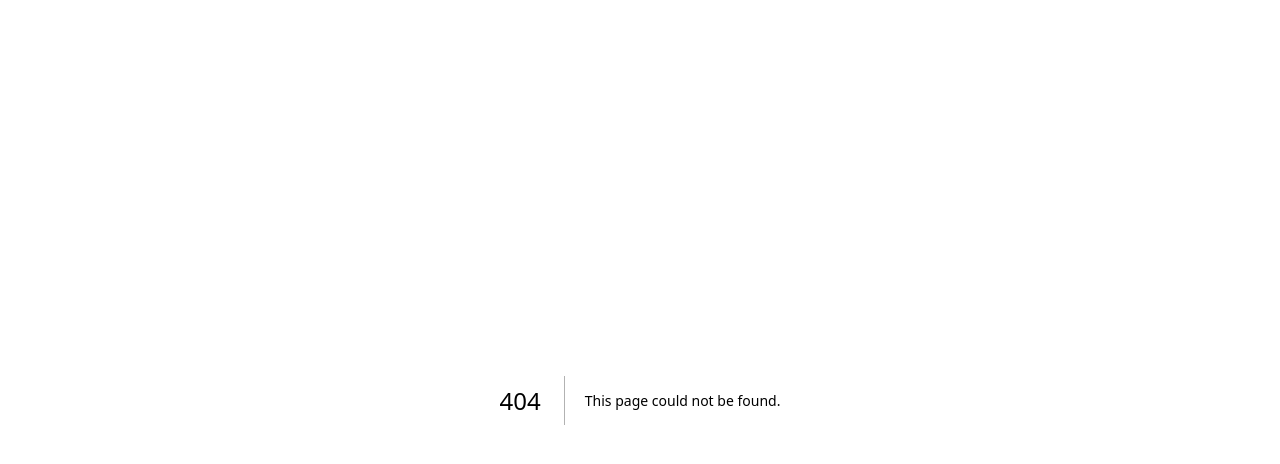
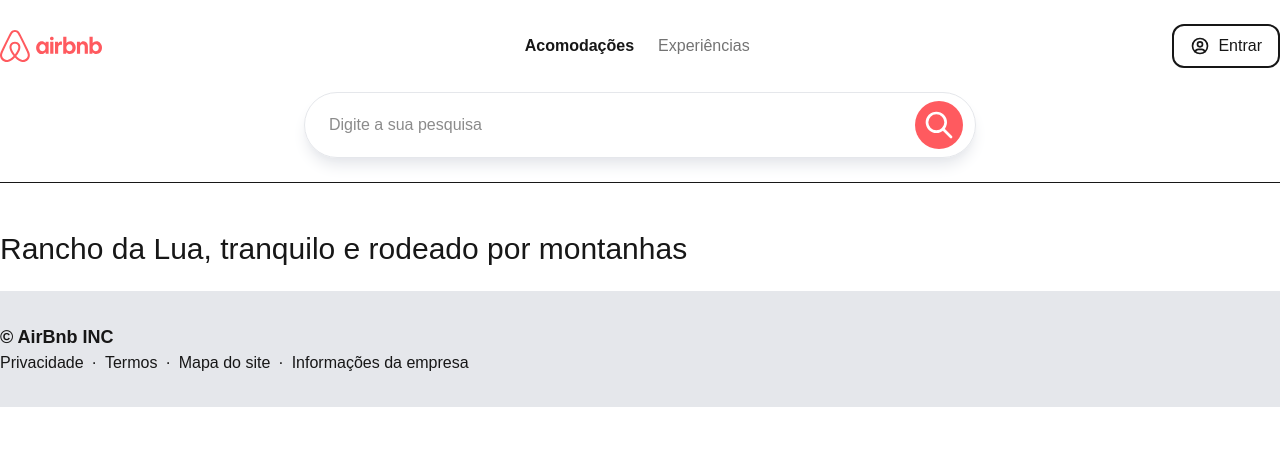
Before and after one commit to alexandrerogeriosn93/project-next-clone-airbnb, a Next.js app: page /beira-lago in a window 1280 px wide. Before the commit this address had no page. Shown: the top 464 px of the page. Built offline with nearby package versions, Linux system fonts and the light colour scheme.

Commit message:
feat: refact widget AccommodationList adding Link e create page Details

```diff
--- /dev/null
+++ b/src/app/[id]/page.tsx
@@ -0,0 +1,32 @@
+import Footer from "@/widgets/Footer";
+import NavbarTop from "@/widgets/NavbarTop";
+import SearchBar from "@/widgets/SearchBar";
+
+interface DetailsProps {
+  id: string;
+}
+
+export default async function Details({
+  params,
+}: {
+  params: Promise<DetailsProps>;
+}) {
+  const data = await params;
+  return (
+    <div>
+      <header className="container mx-auto">
+        <NavbarTop />
+        <SearchBar />
+      </header>
+      <hr className="my-6" />
+      <main className="container mx-auto py-6">
+        <h1 className="text-3xl">
+          Rancho da Lua, tranquilo e rodeado por montanhas
+        </h1>
+      </main>
+      <footer className="bg-gray-200 dark:bg-[#0a0a0a]">
+        <Footer />
+      </footer>
+    </div>
+  );
+}
--- a/src/widgets/AccommodationList.tsx
+++ b/src/widgets/AccommodationList.tsx
@@ -1,5 +1,6 @@
 import Accommodation from "@/components/Accommodation";
 import Image from "next/image";
+import Link from "next/link";
 
 const accommodations = [
   {
@@ -2977,6 +2978,7 @@ const AccommodationList = () => {
       {accommodations &&
         accommodations.map((accommodation, id) => (
           <div key={id}>
+            <Link href={accommodation.slug}>
               <Accommodation
                 location={accommodation.location.description}
                 host={accommodation.host}
@@ -2993,6 +2995,7 @@ const AccommodationList = () => {
                   height={300}
                 />
               </Accommodation>
+            </Link>
           </div>
         ))}
     </section>
```
Lines whose indentation alone changed are shown as unchanged.
